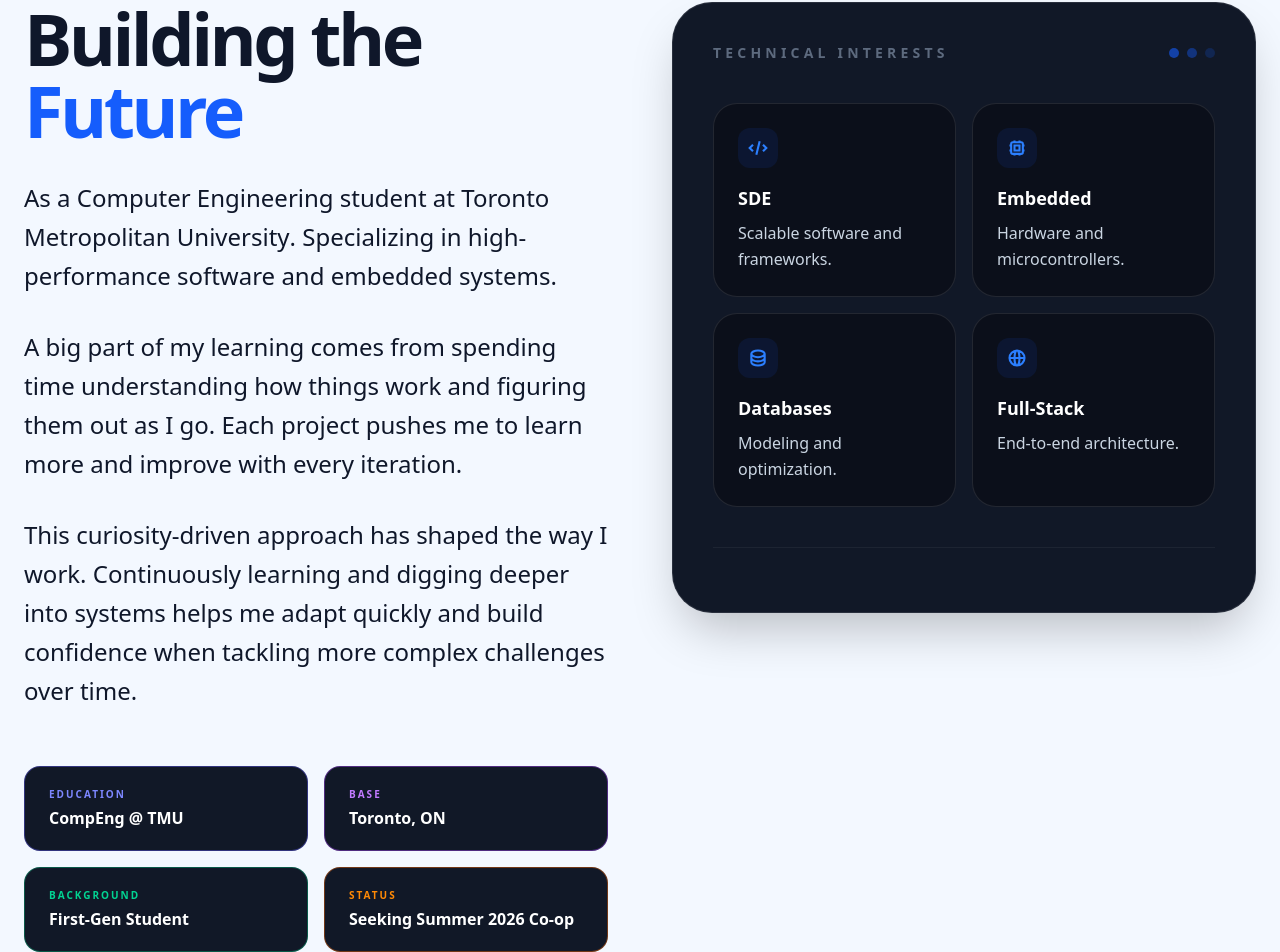
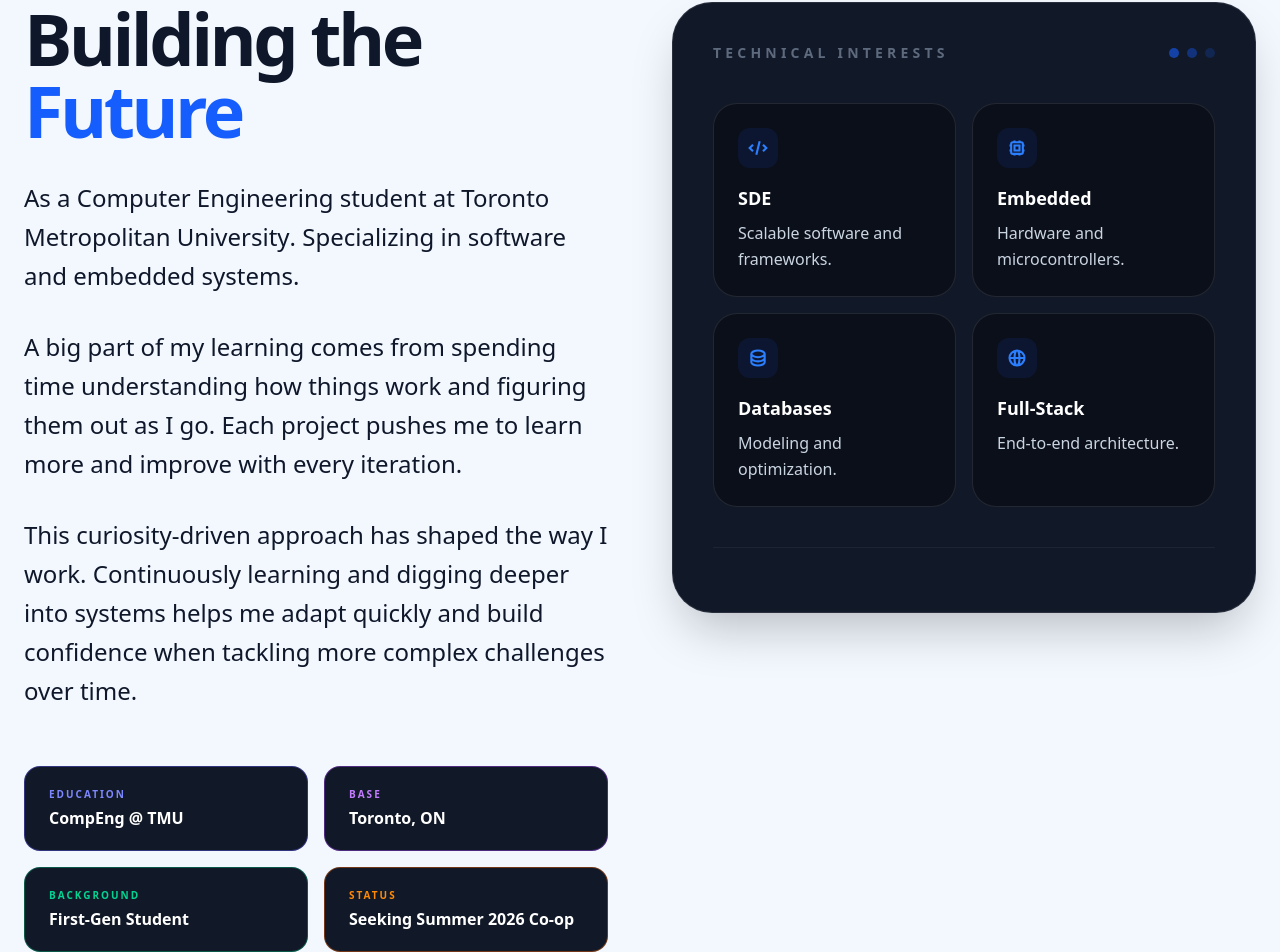
Before and after one commit to mxhmd15/my-portfolio, a Next.js app: page / in a window 1280 px wide. Shown: the part 3496-4448 px from the top of the page. Built offline with nearby package versions, Linux system fonts and the light colour scheme.

Commit message:
tiny fix

```diff
--- a/components/AboutSection.tsx
+++ b/components/AboutSection.tsx
@@ -21,7 +21,7 @@
               <span className="font-medium snap-text">
                 Toronto Metropolitan University
               </span>
-              . Specializing in high-performance software and embedded systems.
+              . Specializing in software and embedded systems.
             </p>
 
             <p className="text-xl md:text-2xl max-w-3xl mx-auto leading-relaxed snap-text">
```
